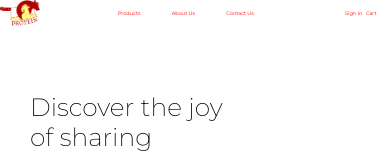
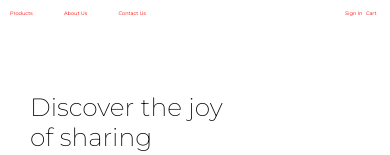
Before and after one commit to d3uceY/meat-sharing-frontend, a React (Vite) app: page / in a window 390 px wide. Shown: the top 155 px of the page. Built offline with nearby package versions, Linux system fonts and the light colour scheme; no server answers; grey boxes are pictures that could not be loaded.

Commit message:
fixing routes and updating pictures

```diff
--- a/src/App.jsx
+++ b/src/App.jsx
@@ -23,6 +23,8 @@ function App() {
   };
 
   return (
+
+
         <div>
       <Routes>
         <Route path='/' element={
@@ -45,6 +47,7 @@ function App() {
         <Route path='/Login' element={<Login/>}/>
       </Routes>
       </div>
+
   )
 }
 
--- a/src/components/SignUp/signUp.css
+++ b/src/components/SignUp/signUp.css
@@ -4,7 +4,7 @@
     position: relative;
     justify-content: center;
     align-items: center;
-    background-image: url("/assets/background.jpg");
+    background-image: url("../../../public/assets/background.jpg");
     background-repeat: no-repeat;
     background-size: cover;
     height: 100vh;
--- a/src/components/SignUp/signUp.jsx
+++ b/src/components/SignUp/signUp.jsx
@@ -4,6 +4,7 @@ import { Link } from "react-router-dom";
 import { useNavigate } from "react-router-dom";
 import axios from 'axios'
 import api from "../services/api";
+import logo from "/assets/Group\ 4.png"
 
 export default function SignUp(){
 
@@ -50,7 +51,7 @@ export default function SignUp(){
         <div className="signUpSection">
             <div className="signUpContainer">
                 <div className="signUpHeader">
-                    <img src="src/assets/Group 4.png" alt="logo" />
+                    <img src= {logo} alt="logo" />
                     <h1>Sign Up</h1>
                 </div>
                 <form className="formContainer" onSubmit={handleSubmit}>
--- a/src/components/landingPage/landingPage.jsx
+++ b/src/components/landingPage/landingPage.jsx
@@ -1,5 +1,6 @@
 import React from "react";
-import './landingPage.css'
+import './landingPage.css';
+import landingImage from "../../assets/landingPage.jpg";
 export default function LandingPage(){
     return(
         <div className = 'LandingPage'>
@@ -8,7 +9,9 @@ export default function LandingPage(){
                 <h4>Join Our Meat sharing revolution</h4>
             </div>
             <div className="LandingPageImage">
-                <img src="/assets/landingPage.jpg" alt="Landing page image" />
+                <img src={landingImage}
+                alt="Landing page image"
+                 />
             </div>
         </div>
     )
--- a/src/components/login/login.jsx
+++ b/src/components/login/login.jsx
@@ -2,6 +2,7 @@ import React, { useState } from "react";
 import "./login.css";
 import api from "../services/api";
 import { Link, useNavigate } from "react-router-dom";
+import logo from "/assets/Group\ 4.png"
 
 export default function Login() {
   const [formData, setFormData] = useState({ email: "", password: "" });
@@ -30,7 +31,7 @@ export default function Login() {
     <div className="signUpSection">
       <div className="signUpContainer">
         <div className="signUpHeader">
-          <img src="src/assets/Group 4.png" alt="logo" />
+          <img src={logo} alt="logo" />
           <h1>Login</h1>
         </div>
         <form className="formContainer" onSubmit={handleSubmit}>
--- a/src/components/navbar/navbar.css
+++ b/src/components/navbar/navbar.css
@@ -18,15 +18,13 @@
 }
 
 .logo-section{
-    width: 10vw;
-    height: 10vh;
-    background-image: url('/Group 4.png');
-    background-size: contain;
-    background-repeat: no-repeat;
-
+    align-items: center;
+    justify-content: center;
+    text-align: center;
 }
 .logo-section img{
-    height: 10vh;
+    width: 10%;
+    height: 15%;
 }
 
 .main-nav ul{
@@ -70,20 +68,13 @@ font-size: 17px ;
         padding: 0px;
     }
     .logo-section{
-        height:5vh;
-        width: 6vw;
-        padding: 0;
-        margin: 0;
-        background-image: url('/assets/Group 4.png');
-        background-size: contain;
-        background-repeat: no-repeat;
+        position: absolute;
         align-items: center;
         justify-content: center;
     }
-    .logo-section a img{
-        padding: 0;
-        margin: 0;
-        background-size: cover;
+    .logo-section img{
+        width: 10%;
+        height: 10%;
     }
     .main-nav ul{
         display: flex;
--- a/src/components/navbar/navbar.jsx
+++ b/src/components/navbar/navbar.jsx
@@ -3,15 +3,15 @@ import './navbar.css'
 import { Routes, Route, Link } from "react-router-dom";
 import InfoSection from '../infoSection/infoSection';
 import Footer from '../footer/footer';
+import logo from "/assets/background.jpg";
 
 export default function Navbar({scrollToInfo,scrollToFooter}){
     return(
         <div>
 
-
         <nav className='nav'>
             <div className='logo-section'>
-                {/* <a href="./landingPage"><img src="/src/assets/Group 4.png" alt= "logo" /></a> */}
+                 <img src= {logo} alt= " Protein logo" />
             </div>
             <div className='main-nav'>
                 <ul>
@@ -22,8 +22,8 @@ export default function Navbar({scrollToInfo,scrollToFooter}){
             </div>
             <div className='nav-utils'>
                 <ul>
-                    <li><a href="./SignUp">Sign In</a></li>
-                    <li><a href="./cart">Cart</a></li>
+                    <li><Link to ="./SignUp">Sign In</Link></li>
+                    <li><Link to ="./cart">Cart</Link></li>
 
                 </ul>
             </div>
```
Also changed, not shown: 1 other file (tests, documents, lock files or other folders).
